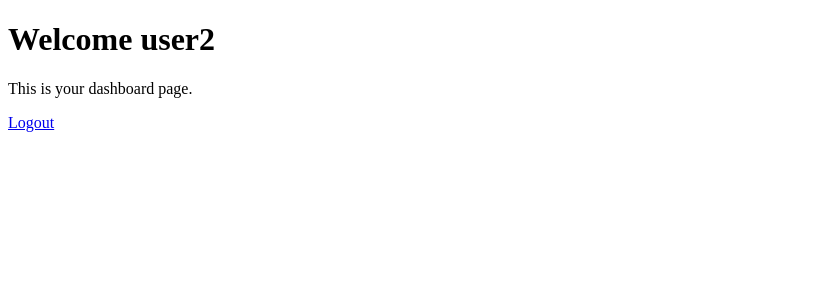
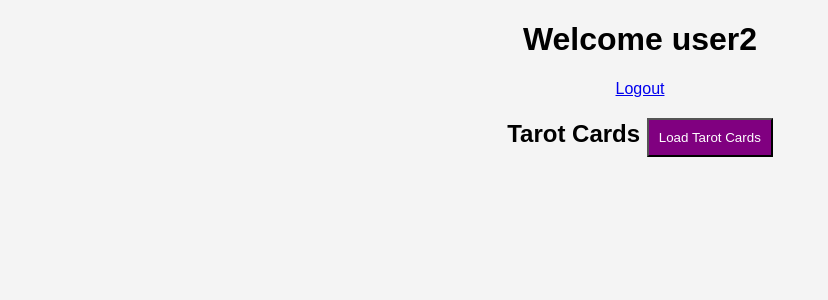
Before and after one commit to martin-programmer-aa/basic-tarot-cards, a Flask app: page /dashboard in a window 1280 px wide. Shown: the top 300 px of the page, without its empty margins (0-828 px from the left). Run offline with Flask 3, Linux system fonts and the light colour scheme; a user stored in the database is signed in.

Commit message:
Added in script.js and styles.css

```diff
--- a/app.py
+++ b/app.py
@@ -1,5 +1,6 @@
 from flask import Flask, render_template, request, redirect, session
 from flask_sqlalchemy import SQLAlchemy
+from flask import jsonify
 
 # Create app
 app = Flask(__name__)
@@ -88,13 +89,35 @@ def dashboard():
     # If logged in, show dashboard
     return render_template("dashboard.html", user=session["user"])
 
+# ------------------return all cards
+@app.route("/cards")
+def get_cards():
+    cards = TarotCard.query.all()
+    card_list = []
+
+    for card in cards:
+        card_list.append({
+            "name": card.name,
+            "meaning": card.meaning
+        })
+
+    return jsonify(card_list)
+
+
+#with app.app_context():
+#    db.create_all()
+#    if TarotCard.query.count() == 0:
+#        db.session.add(TarotCard(name="The Fool", meaning="New Beginnings"));
+#        db.session.add(TarotCard(name="The Magician", meaning="Power and skill"));
+#        db.session.commit()
+
+
 # ------------------Logs the user out
 @app.route("/logout")
 def logout():
 
     # Remove user from session
     session.pop("user", None)
-
     return redirect("/login")
 
 # Run the server
--- /dev/null
+++ b/static/script.js
@@ -0,0 +1,18 @@
+async function loadCards() {
+    const response = await fetch("/cards");
+    const cards = await response.json();
+    const container = document.getElementById("card-container");
+
+    container.innerHTML ="";
+
+    cards.forEach(card => {
+        const div = document.createElement("div");
+
+        div.innerHTML = `
+            <h3>${card.name}</h3>
+            <p>${card.meaning}</p>
+            `;
+
+            container.appendChild(div);
+    });
+}
--- /dev/null
+++ b/static/style.css
@@ -0,0 +1,26 @@
+ body {
+ font-family: Arial;
+ background-color: #f4f4f4;
+ text-align: center;
+}
+
+form {
+ background: white;
+ padding: 20px;
+ margin: 50px auto;
+ width: 300px;
+ border-radius: 10px;
+}
+
+input {
+ display: block;
+ width: 90%;
+ margin: 10px auto;
+ padding: 10px;
+}
+
+button {
+ padding: 10px;
+ background-color: purple;
+ color: white;
+}
--- a/templates/dashboard.html
+++ b/templates/dashboard.html
@@ -2,14 +2,20 @@
 <html>
 <head>
     <title>Dashboard</title>
+    <link rel=stylesheet href="static/style.css">
 </head>
 <body>
 
 <h1>Welcome {{ user }}</h1>
 
-<p>This is your dashboard page.</p>
-
 <a href="/logout">Logout</a>
 
+<h2> Tarot Cards </h>
+
+<button onclick=loadCards()>Load Tarot Cards</button>
+
+<div id=card-container></div>
+
+<script src="static/script.js"></script>
 </body>
 </html>
```
Also changed, not shown: instance/database.db.
